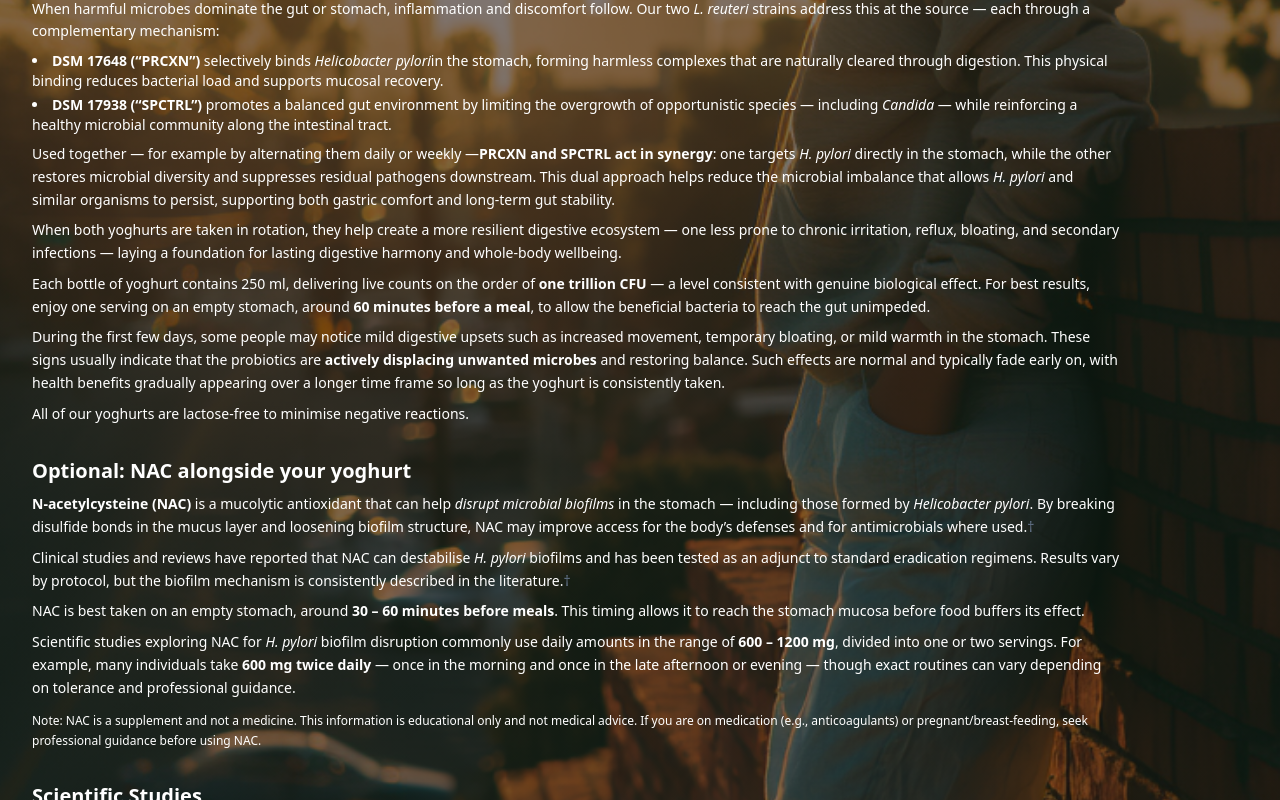
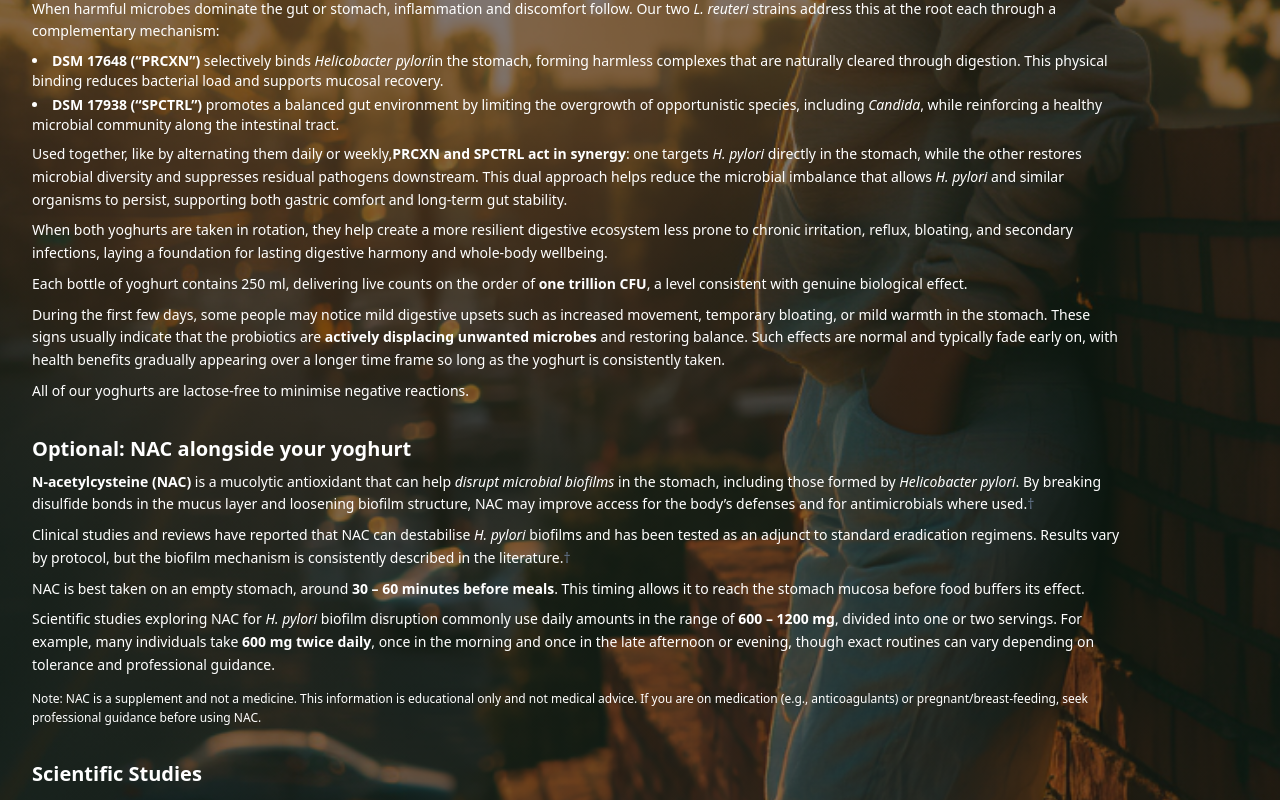
Before and after one commit to ZainAkuji/Yoghurt-of-Youth, a React (Vite) app: page / in a window 1280 px wide. Shown: the part 3127-3927 px from the top of the page. Built offline with nearby package versions, Linux system fonts and the light colour scheme.

Commit message:
Update App.tsx

```diff
--- a/src/App.tsx
+++ b/src/App.tsx
@@ -302,7 +302,7 @@ function AboutSection() {
 
         <p className="mt-2 text-white text-sm leading-relaxed">
           When harmful microbes dominate the gut or stomach, inflammation and discomfort follow.
-          Our two <em>L. reuteri</em> strains address this at the source — each through a complementary mechanism:
+          Our two <em>L. reuteri</em> strains address this at the root each through a complementary mechanism:
         </p>
 
         <ul className="mt-2 list-disc list-inside text-sm text-white space-y-1">
@@ -313,13 +313,13 @@ function AboutSection() {
           </li>
           <li>
             <strong>DSM&nbsp;17938 (“SPCTRL”)</strong> promotes a balanced gut environment by
-            limiting the overgrowth of opportunistic species — including <em>Candida</em> —
+            limiting the overgrowth of opportunistic species, including <em>Candida</em>,
             while reinforcing a healthy microbial community along the intestinal tract.
           </li>
         </ul>
 
         <p className="mt-2 text-white text-sm leading-relaxed">
-          Used together — for example by alternating them daily or weekly —
+          Used together, like by alternating them daily or weekly,
           <strong>PRCXN and SPCTRL act in synergy</strong>:
           one targets <em>H.&nbsp;pylori</em> directly in the stomach, while the other restores microbial
           diversity and suppresses residual pathogens downstream. This dual approach
@@ -328,17 +328,15 @@ function AboutSection() {
         </p>
 
         <p className="mt-2 text-white text-sm leading-relaxed">
-          When both yoghurts are taken in rotation, they help create a more resilient digestive ecosystem —
-          one less prone to chronic irritation, reflux, bloating, and secondary infections —
+          When both yoghurts are taken in rotation, they help create a more resilient digestive ecosystem
+          less prone to chronic irritation, reflux, bloating, and secondary infections,
           laying a foundation for lasting digestive harmony and whole-body wellbeing.
         </p>
 
         <p className="mt-2 text-white text-sm leading-relaxed">
           Each bottle of yoghurt contains 250&nbsp;ml,
-          delivering live counts on the order of <strong>one trillion CFU</strong> — a level consistent
-          with genuine biological effect. For best results, enjoy one serving on an empty stomach,
-          around <strong>60&nbsp;minutes before a meal</strong>, to allow the beneficial bacteria to reach
-          the gut unimpeded.
+          delivering live counts on the order of <strong>one trillion CFU</strong>, a level consistent
+          with genuine biological effect.
         </p>
 
         <p className="mt-2 text-white text-sm leading-relaxed">
@@ -359,7 +357,7 @@ function AboutSection() {
         </h3>
         <p className="mt-2 text-white text-sm leading-relaxed">
           <strong>N-acetylcysteine (NAC)</strong> is a mucolytic antioxidant that can help
-          <em> disrupt microbial biofilms</em> in the stomach — including those formed by
+          <em> disrupt microbial biofilms</em> in the stomach, including those formed by
           <em> Helicobacter pylori</em>. By breaking disulfide bonds in the mucus layer and
           loosening biofilm structure, NAC may improve access for the body’s defenses and for
           antimicrobials where used.<span className="text-slate-500">†</span>
@@ -376,8 +374,8 @@ function AboutSection() {
         <p className="mt-2 text-white text-sm leading-relaxed">
           Scientific studies exploring NAC for <em>H.&nbsp;pylori</em> biofilm disruption commonly use
           daily amounts in the range of <strong>600 – 1200 mg</strong>, divided into one or two servings.
-          For example, many individuals take <strong>600 mg twice daily</strong> — once in the morning and once
-          in the late afternoon or evening — though exact routines can vary depending on tolerance
+          For example, many individuals take <strong>600 mg twice daily</strong>, once in the morning and once
+          in the late afternoon or evening, though exact routines can vary depending on tolerance
           and professional guidance.
         </p>
         <p className="mt-3 text-white text-xs leading-relaxed">
@@ -434,6 +432,7 @@ function AboutSection() {
         <p className="mt-2 text-white text-sm leading-relaxed">
           The yoghurt may be consumed at any time in the day, but for best effect, it is recommended to have it right in between lunch and dinner
           on an empty stomach, with at least <strong>one hour of no food or drink before and after</strong> the yoghurt.
+          This allows the beneficial bacteria to reach the gut unimpeded while also easing the enteric stress it may cause.
         </p>
 
         <p className="mt-2 text-white text-sm leading-relaxed">
@@ -953,7 +952,7 @@ export default function App(){
                     Dispatched on <strong>Monday</strong> and <strong>Thursday</strong>.
                   </p>
                   <p>
-                    Collection available at our Blackburn premises (BB2) on <strong>Monday</strong> and <strong>Thursday</strong> from 12:00-21:00.
+                    Collection available at our Blackburn premises on <strong>Monday</strong> and <strong>Thursday</strong> from 12:00-21:00.
                     Please ensure you can collect within the specified window. UK-wide delivery is recommended for distant locations.
                   </p>
                   <p>Fermented on the day before dispatch / collection for freshness.</p>
```
